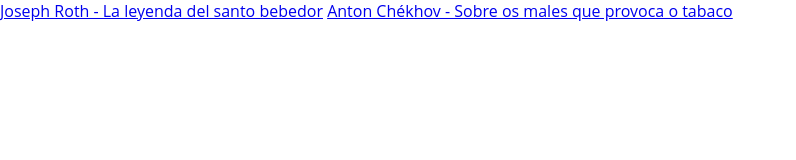
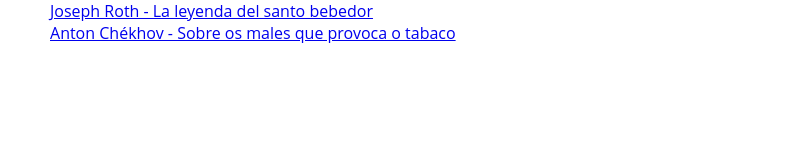
Before and after one commit to libricos/libricos.github.io, a plain HTML site: page index.html in a window 1280 px wide. Shown: the whole page, without its empty margins (0-796 px from the left). Drawn offline with Linux system fonts and the light colour scheme.

Commit message:
Update index.html

```diff
--- a/index.html
+++ b/index.html
@@ -5,7 +5,7 @@
   <link rel="stylesheet" href="css/main.css"/>
 </head>
 <body>
-<a href="/Joseph Roth - La leyenda del santo bebedor.html">Joseph Roth - La leyenda del santo bebedor</a>
-<a href=/"Anton Chékhov - Sobre os males que provoca o tabaco.html">Anton Chékhov - Sobre os males que provoca o tabaco</a>
+<p><a href="/Joseph Roth - La leyenda del santo bebedor.html">Joseph Roth - La leyenda del santo bebedor</a></p>
+<p><a href=/"Anton Chékhov - Sobre os males que provoca o tabaco.html">Anton Chékhov - Sobre os males que provoca o tabaco</a></p>
 </body>
 </html>
```
